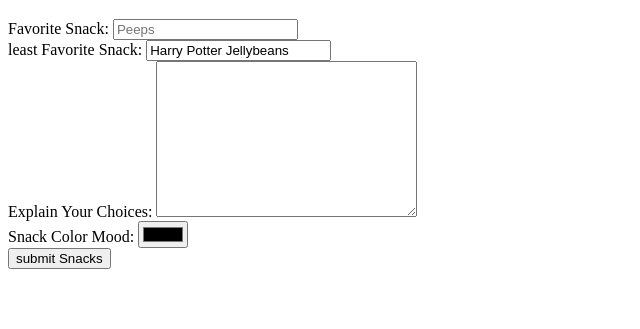
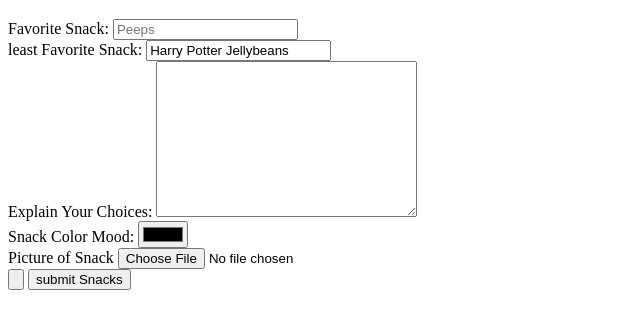
Before and after one commit to JoseMedina333/Spring25, a plain HTML site: page week3/index.html in a window 1280 px wide. Shown: the part 113-442 px from the top of the page, without its empty margins (0-640 px from the left). Drawn offline with Linux system fonts and the light colour scheme.

Commit message:
Added more

```diff
--- a/week3/index.html
+++ b/week3/index.html
@@ -24,7 +24,7 @@
 
 
 
-    <form action="index.html" method="get">
+    <form action="index.html" method="get" enctype="multipart/form-data">
         <div>
             <label for="favoriteSnack">Favorite Snack:</label>
             <input type="text" name="favoriteSnack" id="favoriteSnack" placeholder="Peeps" required>
@@ -47,6 +47,14 @@
             <input type="color" name="snackColorMood" id="snackColorMood">
         </div>
 
+
+        <div>
+            <label for="snackPic">Picture of Snack</label>
+            <input type="file" accept="image/*">
+        </div>
+
+        <input type="button" value="">
+
         <input type="submit" value="submit Snacks">
     </form>
 
```
